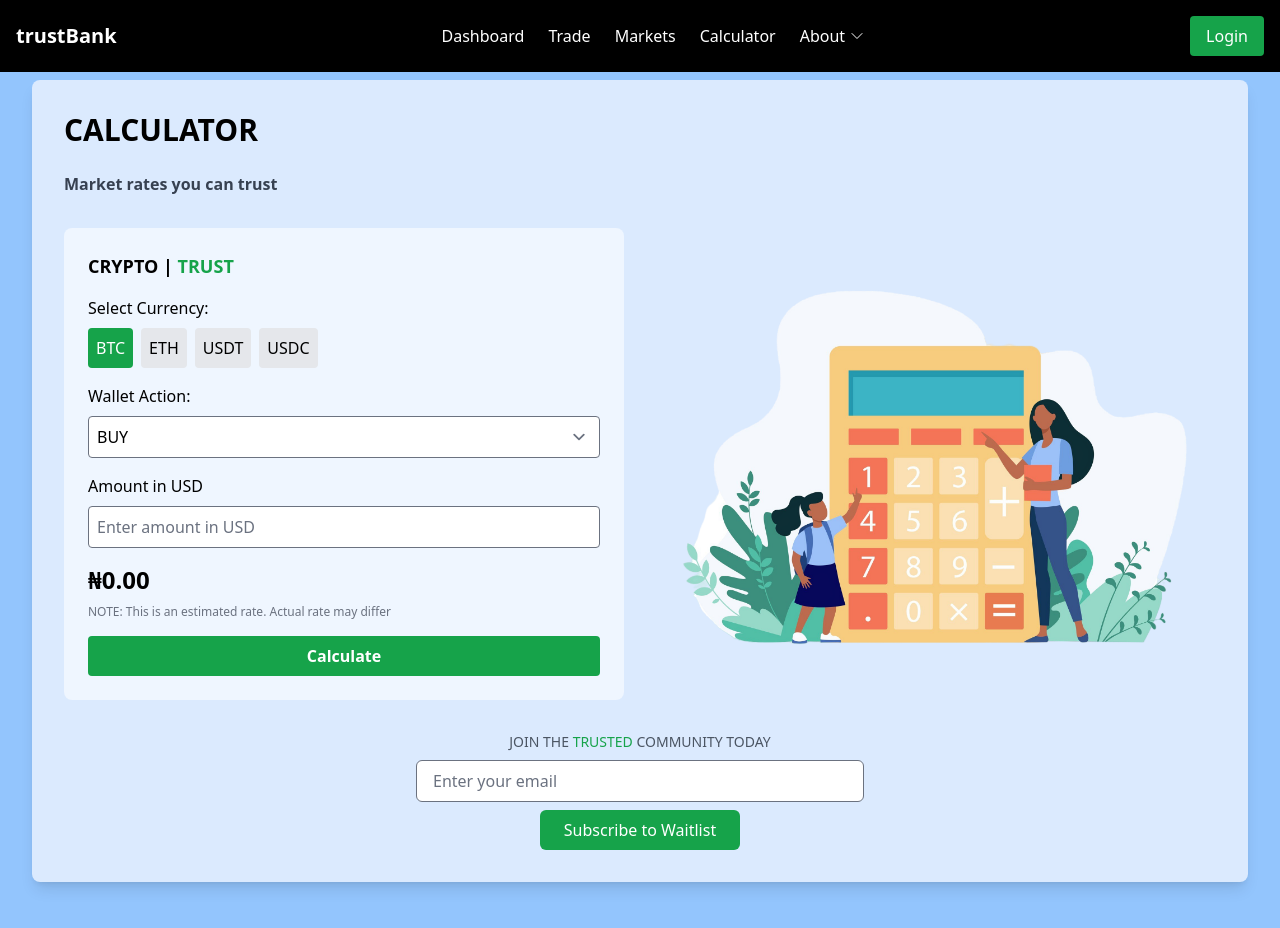
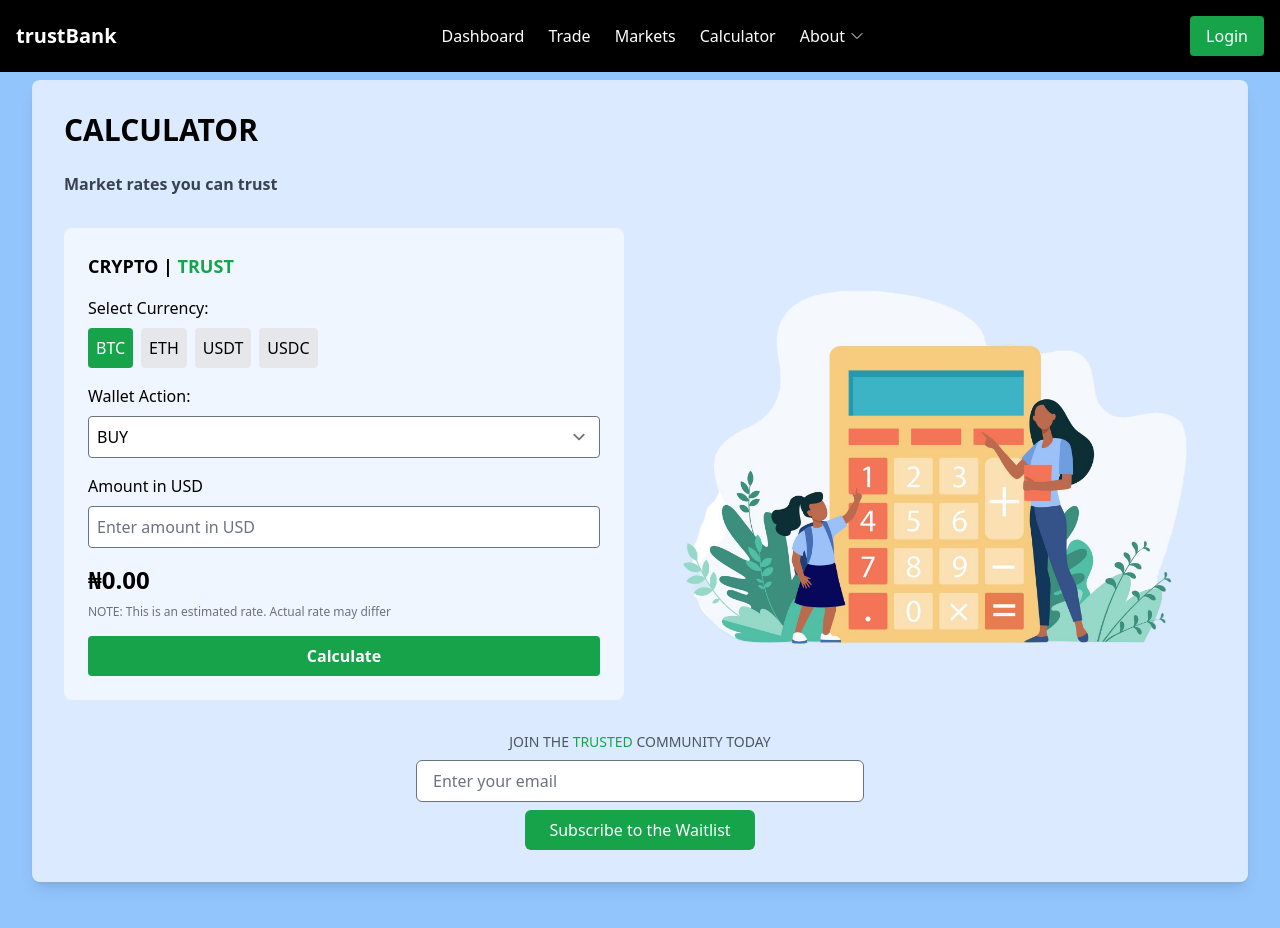
Before and after one commit to theceo1/trustbank, a Next.js app: page /calculator in a window 1280 px wide. Shown: the top 928 px of the page. Built offline with nearby package versions, Linux system fonts and the light colour scheme; no server answers.

Commit message:
few edits

```diff
--- a/src/components/calculator/RateCalculator.tsx
+++ b/src/components/calculator/RateCalculator.tsx
@@ -224,7 +224,7 @@ const RateCalculator: React.FC = () => {
             className="bg-green-600 text-white px-6 py-2 rounded-md hover:bg-green-700 disabled:opacity-50"
             disabled={isSubmitting}
           >
-            {isSubmitting ? 'Subscribing...' : 'Subscribe to Waitlist'}
+            {isSubmitting ? 'Subscribing...' : 'Subscribe to the Waitlist'}
           </button>
           {subscriptionError && <p className="text-red-500 mt-2">{subscriptionError}</p>}
         </form>
--- a/src/pages/about/blog.tsx
+++ b/src/pages/about/blog.tsx
@@ -69,7 +69,7 @@ const BlogPage: React.FC = () => {
         </article>
 
         <article>
-          <h2 className="text-xl font-semibold mb-2">Subscribe to Waitlist</h2>
+          <h2 className="text-xl font-semibold mb-2">Subscribe to our Waitlist</h2>
           <p className="text-sm text-black mb-4">
             Stay informed, stay ahead. Receive monthly updates on:
           </p>
--- a/src/pages/about/contact.tsx
+++ b/src/pages/about/contact.tsx
@@ -27,7 +27,7 @@ const Contact: React.FC = () => {
         </div>
         <div>
           <label htmlFor="message" className="block text-sm font-semibold">Message</label>
-          <textarea id="message" className="w-full p-2 border rounded" placeholder="Your Message" rows={5}></textarea> {/* Use number for rows */}
+          <textarea id="message" className="w-full p-2 border rounded" placeholder="How can we help?" rows={5}></textarea>
         </div>
         <button type="submit" className="bg-green-600 text-white p-2 rounded hover:bg-green-700">Send</button>
       </form>
```
